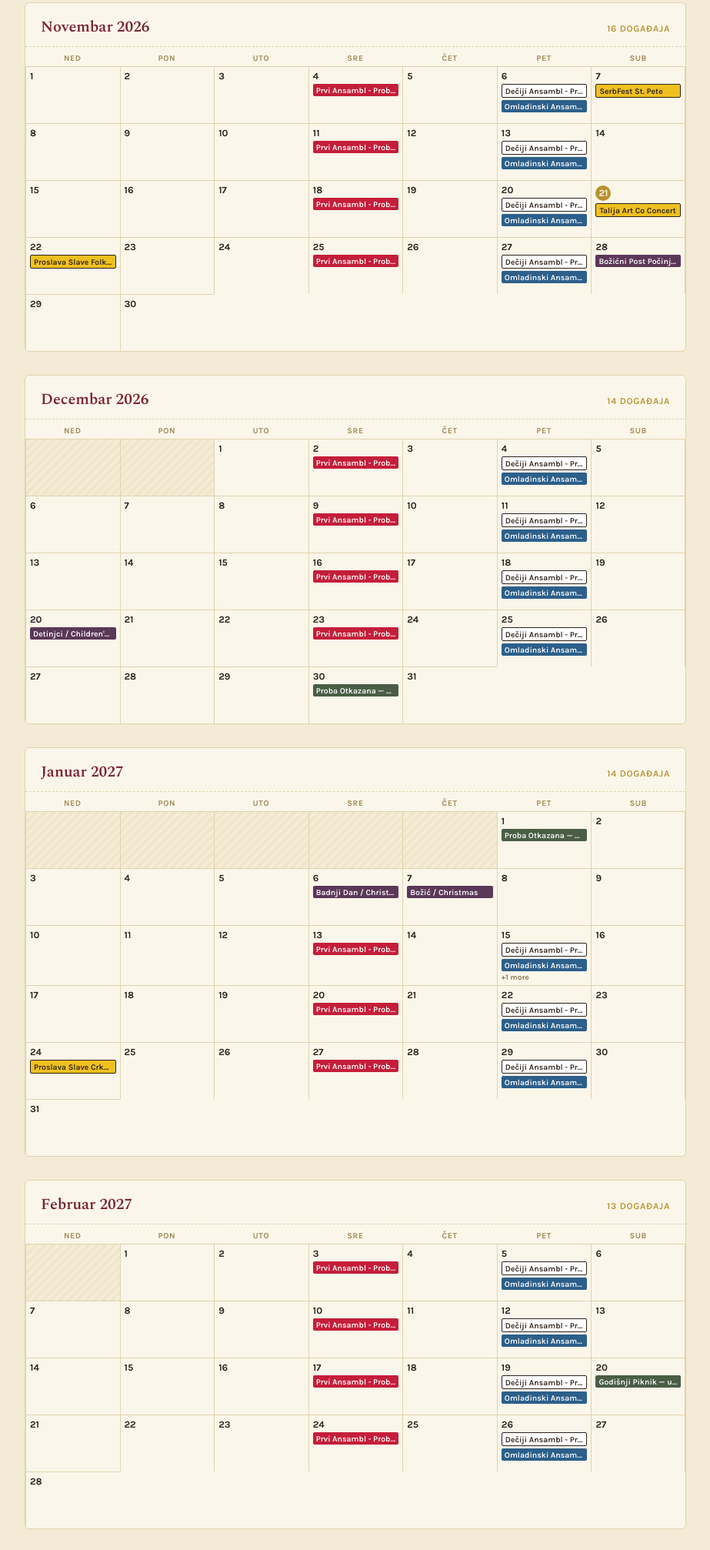
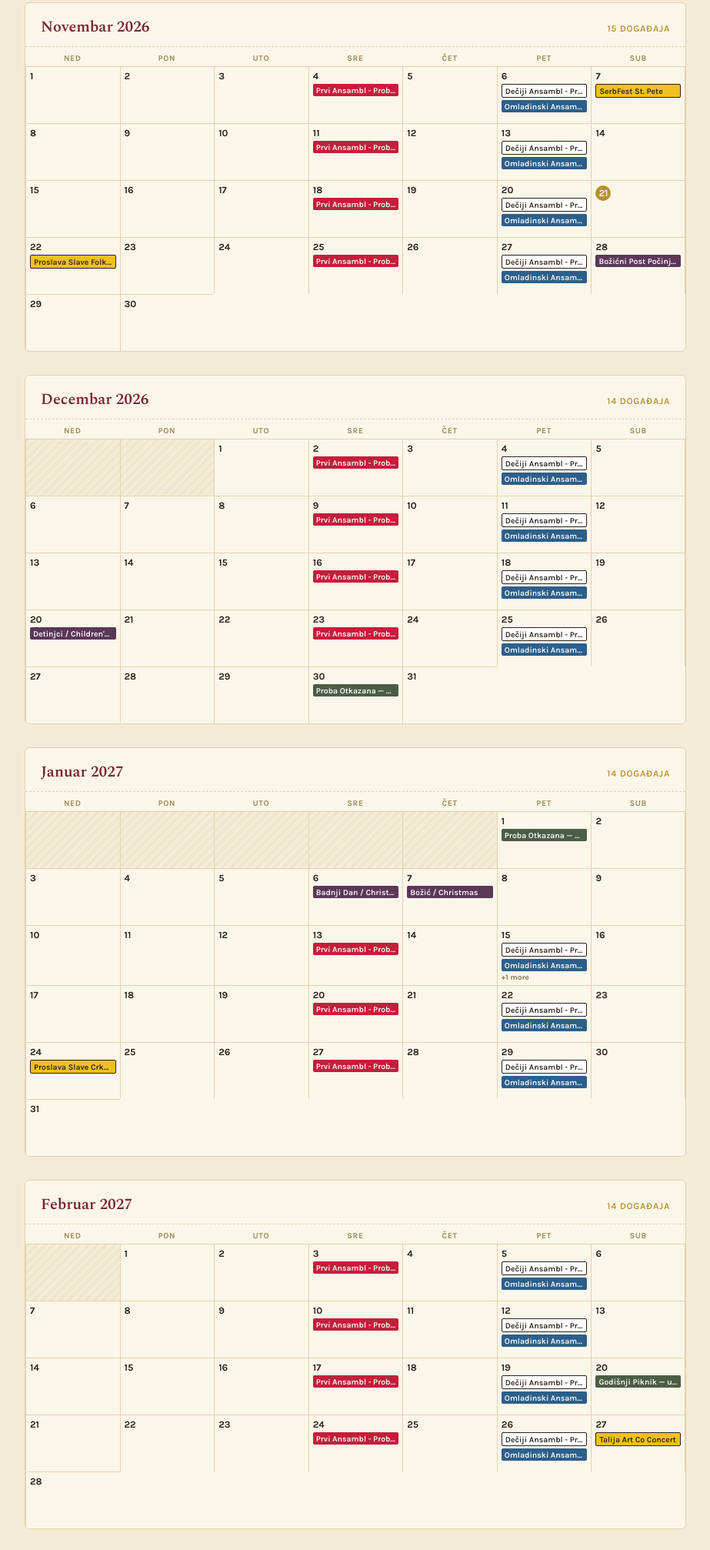
Before and after one commit to srpskibiser/Calendar-2026-2027, a plain HTML site: page index.html in a window 1280 px wide. Shown: the part 1304-3318 px from the top of the page at 77% size, without its empty margins (178-1101 px from the left). Drawn offline with nearby package versions, Linux system fonts and the light colour scheme; a web font is replaced by a local one.

Commit message:
Move the Talija Art Co concert to February 27, 2027.
The performance stays a senior-ensemble-only event with the same title, empty time, and empty location; it no longer appears in November 2026.

Co-authored-by: srpskibiser <srpskibiser@users.noreply.github.com>

```diff
--- a/index.html
+++ b/index.html
@@ -498,7 +498,7 @@ function buildMainPerformances(){
     {id:'perf-serbfest-clearwater', date:'2026-10-24', title:'SerbFest Clearwater', type:'performance', time:'', endTime:'', location:'Clearwater, FL', notes:''},
     {id:'perf-kss-sveta-petka', date:'2026-10-25', title:'Proslava Slave KSS Sveta Petka / Kolo Srpskih Sestara (KSS) — St. Petka Slava Celebration', type:'performance', time:'', endTime:'', location:'', notes:''},
     {id:'perf-serbfest-stpete', date:'2026-11-07', title:'SerbFest St. Pete', type:'performance', time:'', endTime:'', location:'St. Petersburg, FL', notes:''},
-    {id:'perf-talija-art-co', date:'2026-11-21', title:'Talija Art Co Concert', type:'performance', time:'', endTime:'', location:'', notes:'Senior ensemble only'},
+    {id:'perf-talija-art-co', date:'2027-02-27', title:'Talija Art Co Concert', type:'performance', time:'', endTime:'', location:'', notes:'Senior ensemble only'},
     {id:'perf-sv-arhangel-mihailo', date:'2026-11-22', title:'Proslava Slave Folklora Sv. Arhangela Mihaila / Folklore Slava Celebration — St. Archangel Michael', type:'performance', time:'', endTime:'', location:'', notes:''},
     {id:'perf-slava-crkve', date:'2027-01-24', title:'Proslava Slave Crkve / Church Slava Celebration', type:'performance', time:'', endTime:'', location:'', notes:'Date to be confirmed'},
     {id:'perf-annual-concert', date:'2027-03-13', title:'Godišnji Koncert / Annual Concert', type:'performance', time:'', endTime:'', location:'', notes:''},
```
